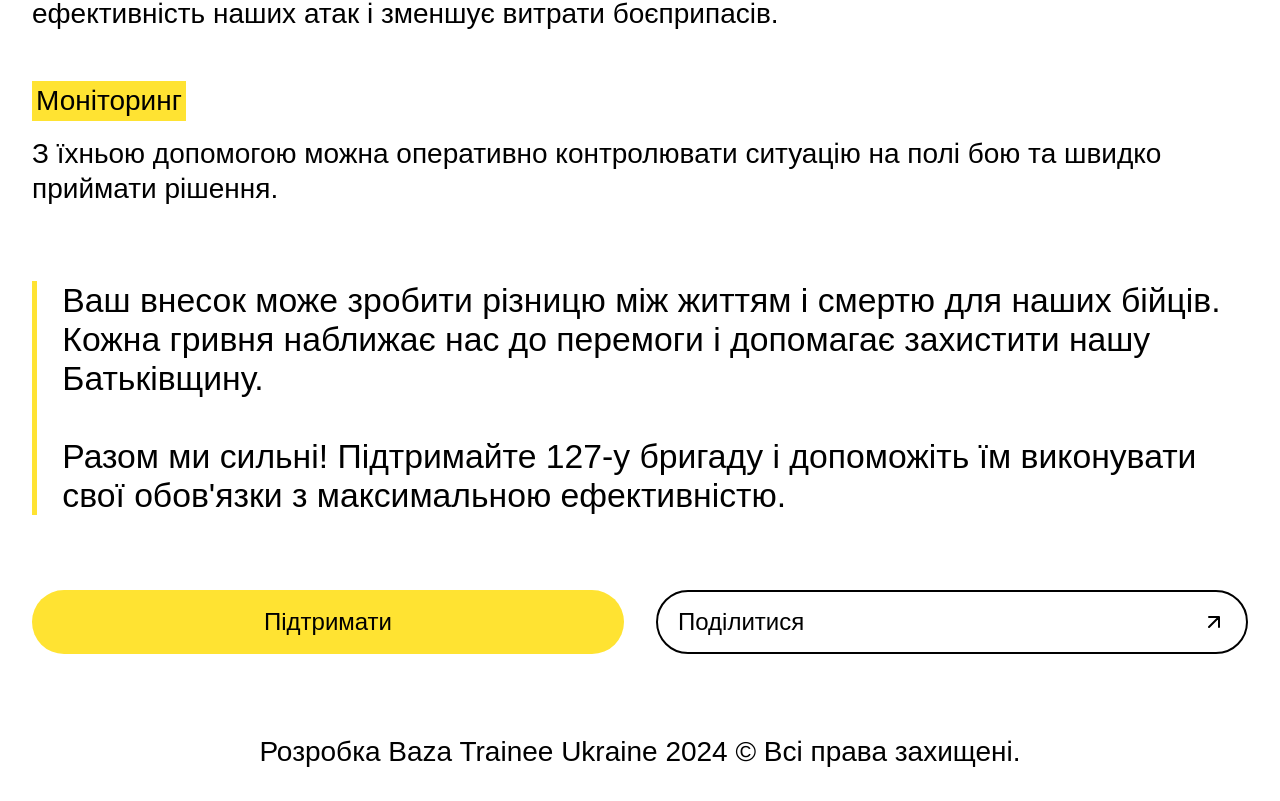
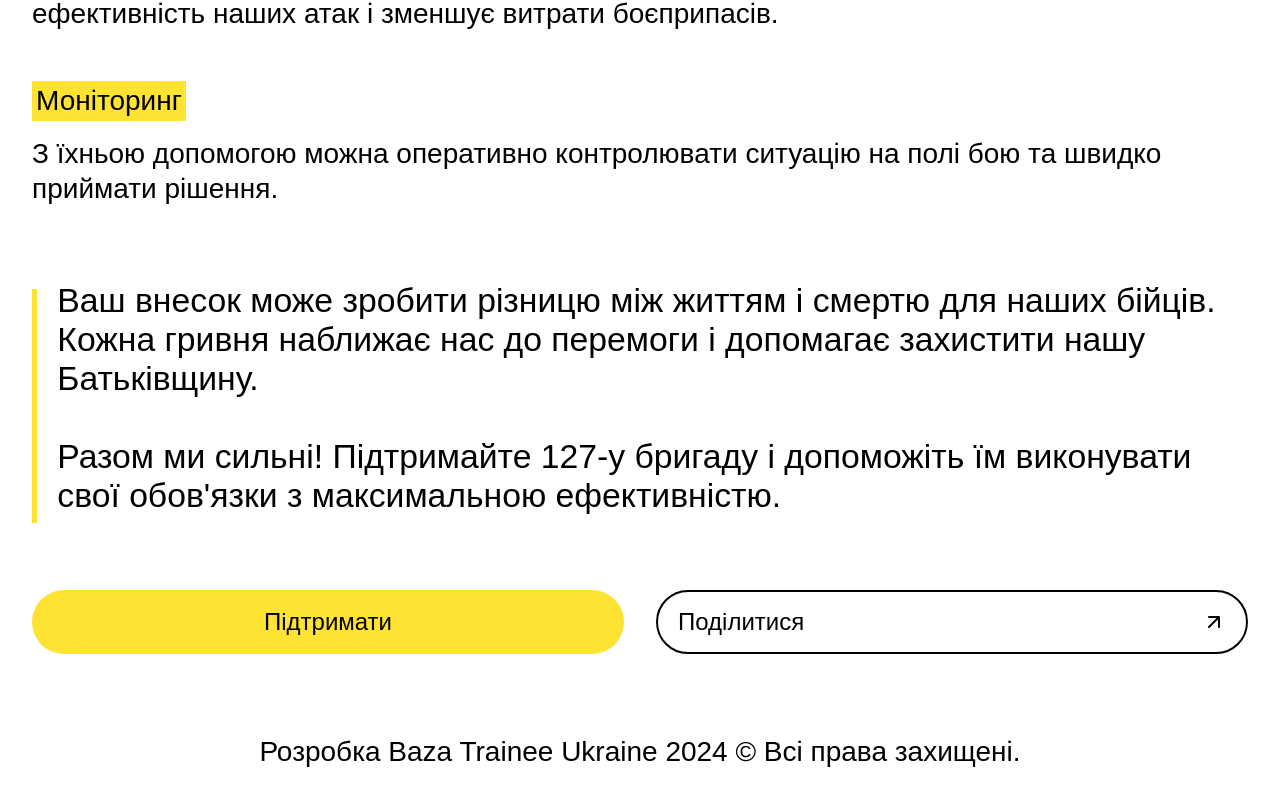
Before and after one commit to baza-trainee/127-zbir, a React (Vite) app: page / in a window 1280 px wide. Shown: the part 3611-4412 px from the top of the page. Built offline with nearby package versions, Linux system fonts and the light colour scheme; a web font is replaced by a local one.

Commit message:
вніс правки для блока з текстом

```diff
--- a/src/components/Reason/reason.module.scss
+++ b/src/components/Reason/reason.module.scss
@@ -8,11 +8,20 @@
   }
 
   &__contribution {
-    border-left: 5px solid $accent;
     padding-left: calc(15px + (32 - 20) * ((100vw - 320px) / (1440 - 320)));
     margin-bottom: calc(32px + (82 - 32) * ((100vw - 320px) / (1440 - 320)));
     font-size: calc(20px + (36 - 20) * ((100vw - 320px) / (1440 - 320)));
     font-weight: 300;
     line-height: normal;
+    position: relative;
+    &::before {
+      content: "";
+      position: absolute;
+      width: 5px;
+      height: 100%;
+      left: 0;
+      top: 8px;
+      background-color: $accent;
+    }
   }
 }
--- a/src/components/SupportShareButtons/SupportShareButtons.module.scss
+++ b/src/components/SupportShareButtons/SupportShareButtons.module.scss
@@ -1,4 +1,5 @@
 .btns {
+  width: 100%;
   display: flex;
   justify-content: space-between;
   gap: 32px;
@@ -7,6 +8,4 @@
     flex-direction: column;
     gap: 12px;
   }
-
-
 }
```
Lines whose indentation alone changed are shown as unchanged.
